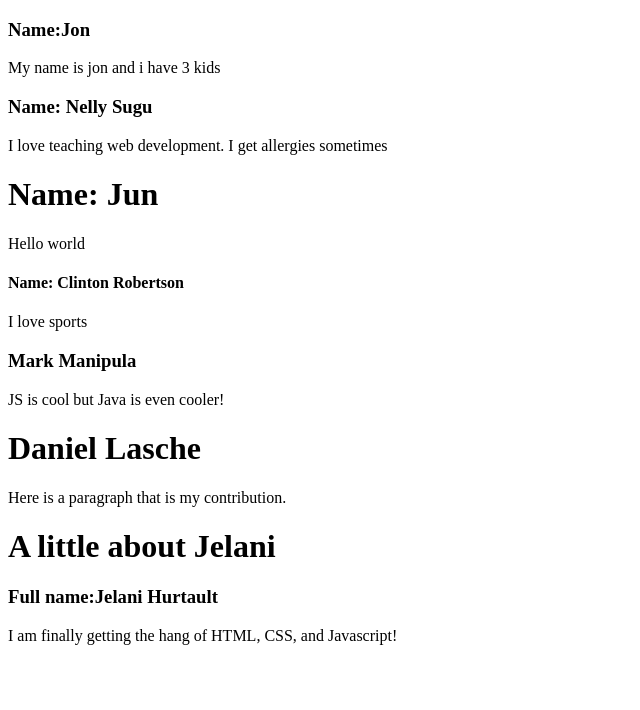
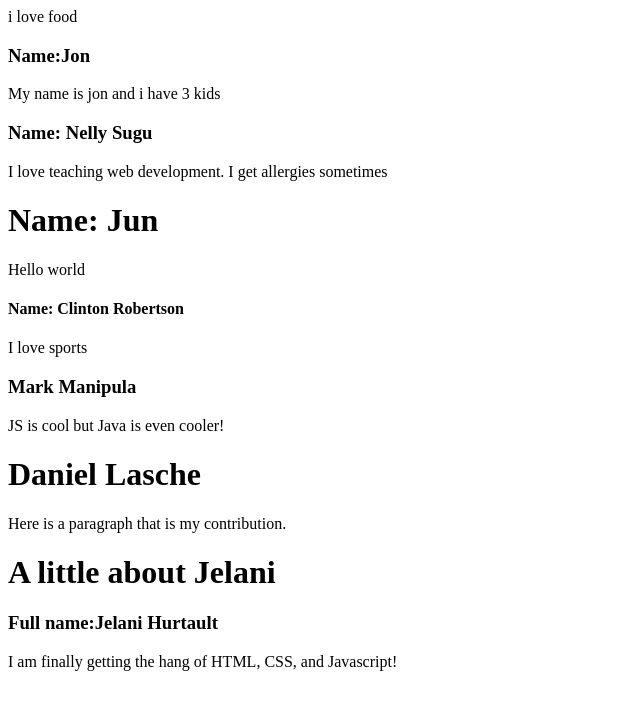
Before and after one commit to markmanipula/classProject, a plain HTML site: page index.html in a window 1280 px wide. Shown: the whole page, without its empty margins (0-640 px from the left). Drawn offline with Linux system fonts and the light colour scheme.

Commit message:
added my div to the body

```diff
--- a/index.html
+++ b/index.html
@@ -7,6 +7,7 @@
     <title>XM Bio</title>
   </head>
   <body>
+    i love food
     <div>
         <h3>Name:Jon</h3>
         <p>My name is jon and i have 3 kids</p>
```
